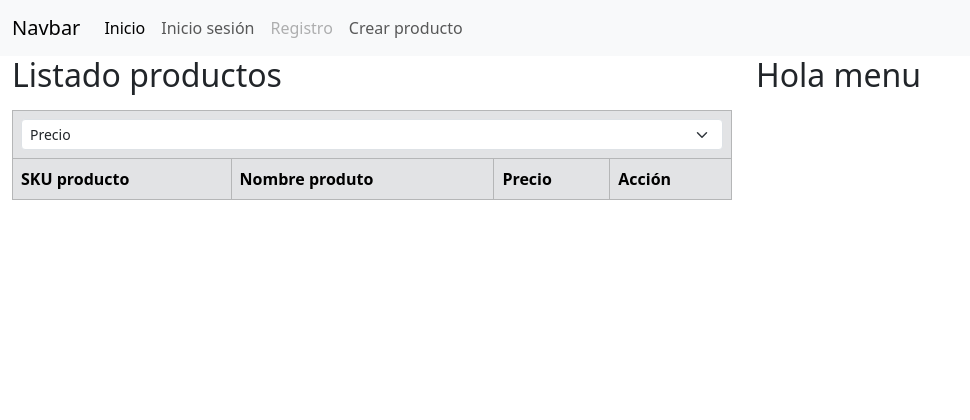
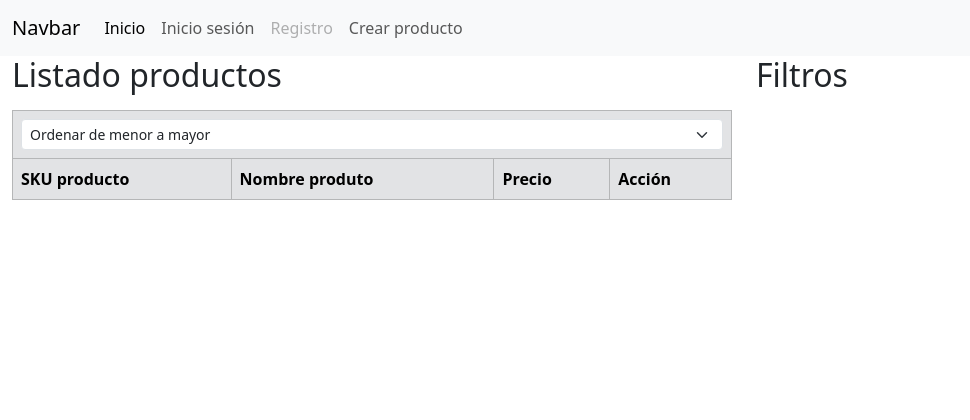
Before and after one commit to matias-user/inventory-management, a Django app: page / in a window 1280 px wide. Shown: the top 420 px of the page, without its empty margins (0-970 px from the left). Run offline with Django 5.2, Linux system fonts and the light colour scheme; data that the repository does not hold is empty; some libraries are stand-ins or nearby versions.

Commit message:
Comenzando función de filtros

```diff
--- a/inventory/templates/inventory/home.html
+++ b/inventory/templates/inventory/home.html
@@ -11,7 +11,7 @@
           <tr>
             <td colspan="4" >
               <select class="form-select form-select-sm" aria-label="Ordenar de menor a mayor" >
-                <option disabled>Ordenar de menor a mayor</option>
+                <option >Ordenar de menor a mayor</option>
                 <option value="price">Precio</option>
                 <option value="quantity">Cantidad</option>
                 <option value="name">Nombre</option>
--- a/inventory/templates/inventory/menuFilters.html
+++ b/inventory/templates/inventory/menuFilters.html
@@ -1,3 +1,8 @@
 <div class='col-4' >
-    <h2>Hola menu</h2>
+    <h2>Filtros</h2>
+    <form method="get" action="" >
+
+
+    </form>
+
 </div>
--- a/inventory/views.py
+++ b/inventory/views.py
@@ -66,7 +66,6 @@ def editProduct(request, product_id):
     if request.method == 'POST':
         product_form = ProductForm( request.POST, instance=product )
         product_form.save()
-        print( product_form )
 
         price.amount = product_form.cleaned_data['price']
         price.save()
@@ -94,10 +93,8 @@ def editProduct(request, product_id):
 def orderProducts(request, characteristic):
     products_with_price = []
     products = Product.objects.order_by(characteristic)[:20]
-    print( products )
     for product in products:
         price = Price.objects.filter(product=product).first()
-        print( product.dimension_set.all() )
         products_with_price.append({
             'product':product,
             'price': price.amount if price else None
```
